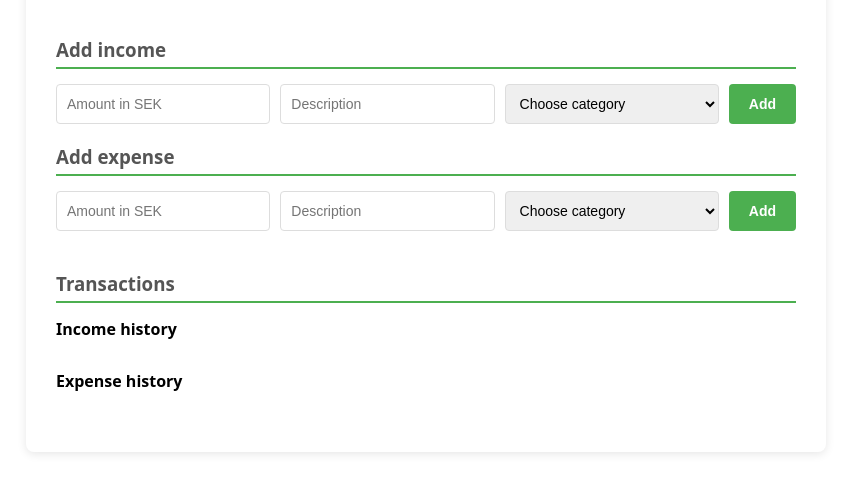
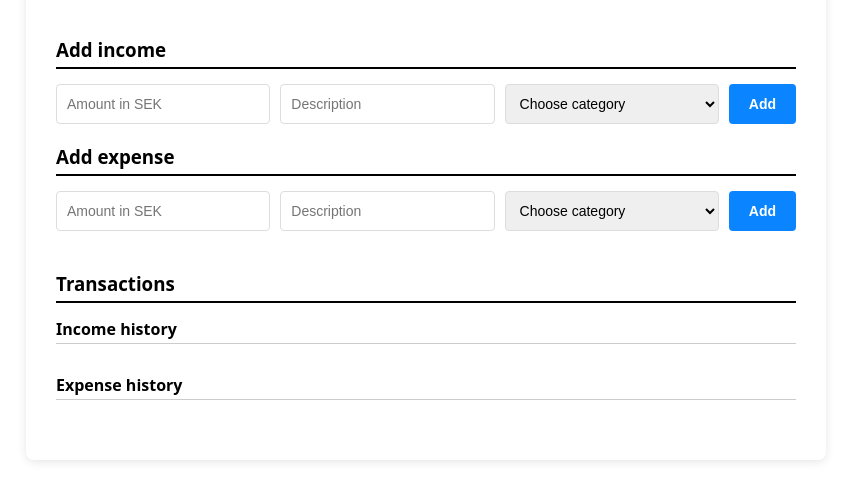
Before and after one commit to filip-brandt/Budget-app, a website built with Vite: page index.html in a window 1280 px wide. Shown: the part 242-742 px from the top of the page, without its empty margins (214-1065 px from the left). Built offline with nearby package versions, Linux system fonts and the light colour scheme.

Commit message:
h4 styling

```diff
--- a/src/styles/style.scss
+++ b/src/styles/style.scss
@@ -1,4 +1,3 @@
-// Basic reset and layout
 * {
   margin: 0;
   padding: 0;
@@ -62,11 +61,12 @@ input, select {
   font-size: 14px;
   flex: 1;
   min-width: 150px;
+  cursor: pointer;
 }
 
 button[type="submit"] {
   padding: 10px 20px;
-  background-color: #4CAF50;
+  background-color: #0A84FF;
   color: white;
   border: none;
   border-radius: 4px;
@@ -76,7 +76,7 @@ button[type="submit"] {
 }
 
 button[type="submit"]:hover {
-  background-color: #45a049;
+  background-color: #0073E6;
 }
 
 // Transaction lists
@@ -119,8 +119,13 @@ li {
 
 // Section headings
 h3 {
-  color: #555;
   margin-bottom: 15px;
-  border-bottom: 2px solid #4CAF50;
+  border-bottom: 2px solid black;
   padding-bottom: 5px;
 }
+
+h4 {
+  margin-bottom: 10px;
+  border-bottom: 1px solid #ccc;
+  padding-bottom: 3px;
+}
```
